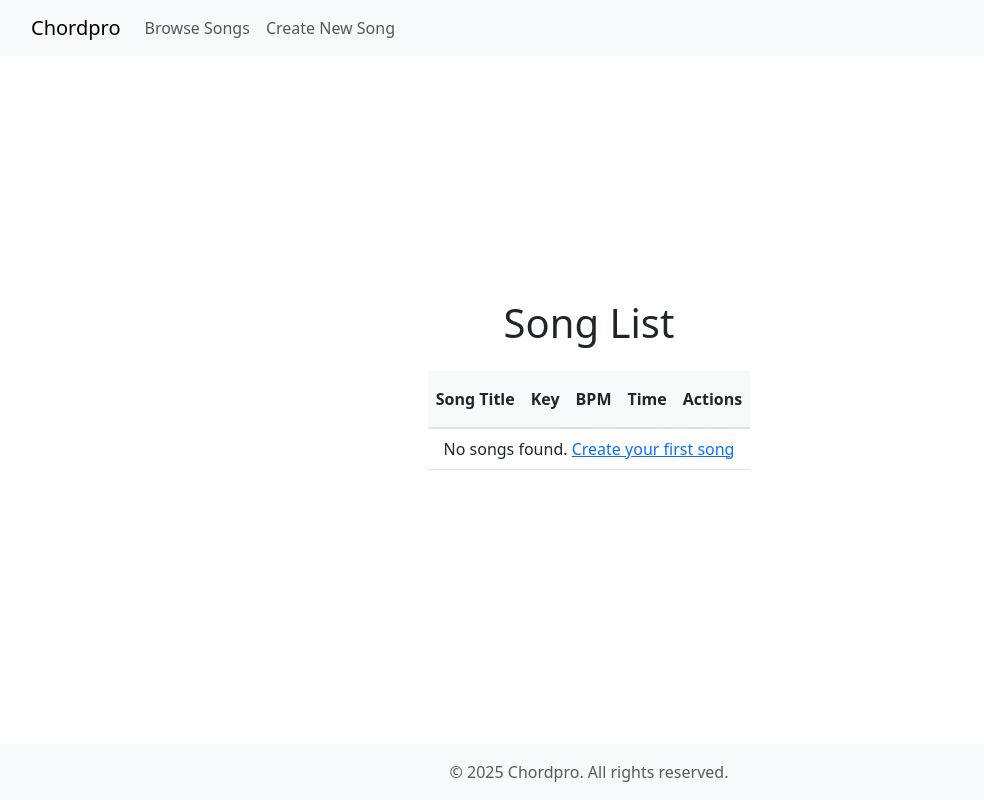
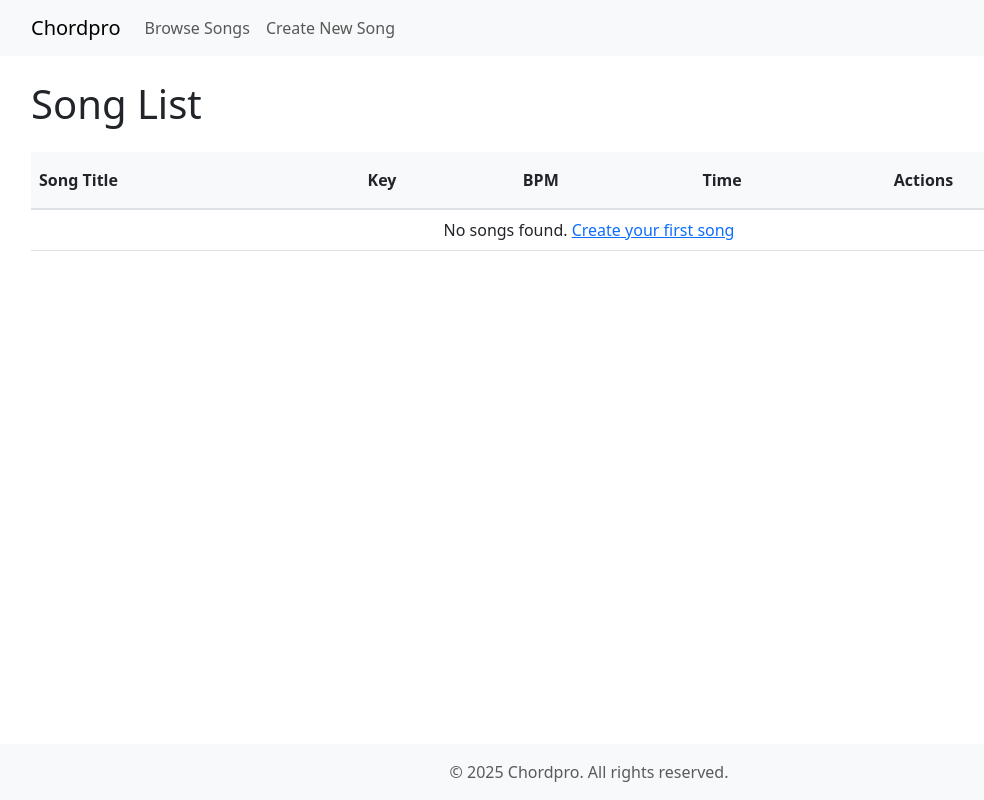
Before and after one commit to phpjeff/chordpro, a CodeIgniter 4 app: template project-root/app/Views/songs/index.php in a window 1280 px wide. Shown: the whole page, without its empty margins (51-1035 px from the left). Run offline with PHP 8.4 and a stand-in for CodeIgniter, Linux system fonts and the light colour scheme; the template is opened without the code that fills it, so the values that code supplies are empty; some libraries are stand-ins or nearby versions.

Commit message:
Update content div to fix centering issue.

```diff
--- a/project-root/app/Views/songs/index.php
+++ b/project-root/app/Views/songs/index.php
@@ -6,10 +6,10 @@
 <?= $this->endSection() ?>
 
 <?= $this->section('content') ?>
-<div class="main-content container">
+<div class="container">
     <div class="row">
         <div class="col-12">
-            <h1 class="mb-4">Song List</h1>
+            <h1 class="mb-4 mt-4">Song List</h1>
         </div>
     </div>
     <div class="row">
```
